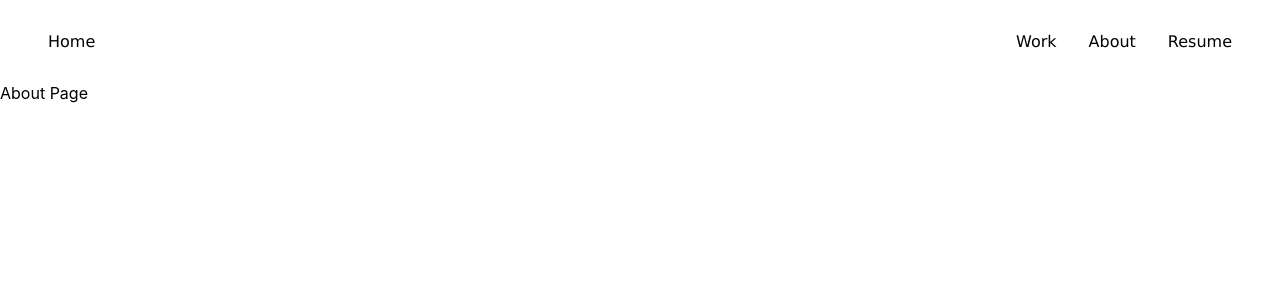
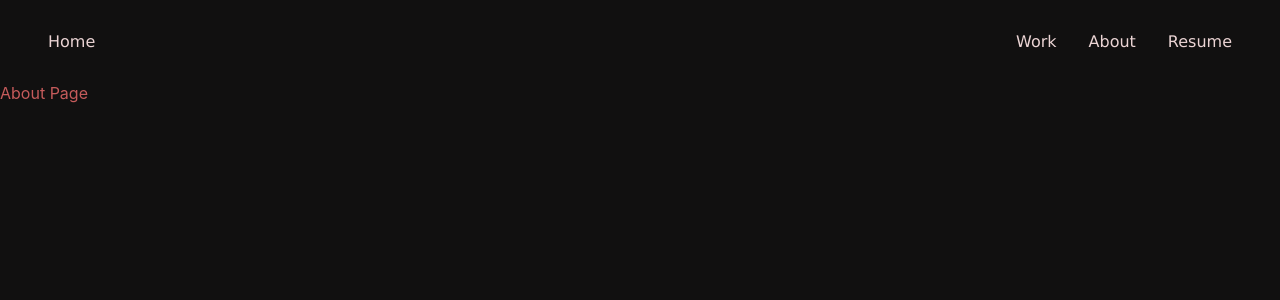
Before and after one commit to jvn1567/Personal-Site, a React (Create React App) app: page /about in a window 1280 px wide. Shown: the top 300 px of the page. Built offline with nearby package versions, Linux system fonts and the light colour scheme.

Commit message:
image link finagling

```diff
--- a/package.json
+++ b/package.json
@@ -10,6 +10,7 @@
     "react-dom": "^18.2.0",
     "react-router-dom": "^6.4.3",
     "react-scripts": "5.0.1",
+    "request": "^2.79.0",
     "web-vitals": "^2.1.4"
   },
   "scripts": {
--- a/src/App.css
+++ b/src/App.css
@@ -1,38 +1,11 @@
-.App {
-  text-align: center;
+body {
+  background-color: #111010;
 }
 
-.App-logo {
-  height: 40vmin;
-  pointer-events: none;
+p, h1, h2, img {
+  color: rgb(197, 91, 91);
 }
 
-@media (prefers-reduced-motion: no-preference) {
-  .App-logo {
-    animation: App-logo-spin infinite 20s linear;
-  }
+a {
+  color: rgb(235, 212, 212);
 }
-
-.App-header {
-  background-color: #282c34;
-  min-height: 100vh;
-  display: flex;
-  flex-direction: column;
-  align-items: center;
-  justify-content: center;
-  font-size: calc(10px + 2vmin);
-  color: white;
-}
-
-.App-link {
-  color: #61dafb;
-}
-
-@keyframes App-logo-spin {
-  from {
-    transform: rotate(0deg);
-  }
-  to {
-    transform: rotate(360deg);
-  }
-}
--- a/src/assets/projects.json
+++ b/src/assets/projects.json
@@ -1,16 +1,22 @@
 {
   "projects": [
     {
-      "title": "Decision Tree",
-      "description": "Description filler text"
+      "description": "Description filler text",
+      "github": "https://github.com/jvn1567/DecisionTree",
+      "image": "../../assets/chess.gif",
+      "title": "Decision Tree"
     },
     {
-      "title": "Chess",
-      "description": "Description filler text"
+      "description": "Description filler text",
+      "github": "https://github.com/jvn1567/Chess",
+      "image": "https://user-images.githubusercontent.com/56368354/142670646-611e3c6d-c7dc-4adc-bca2-c4248feab302.gif",
+      "title": "Chess"
     },
     {
-      "title": "Sudoku Solver",
-      "description": "Description filler text"
+      "description": "Description filler text",
+      "github": "https://github.com/jvn1567/SudokuSolver",
+      "image": "https://user-images.githubusercontent.com/56368354/124191254-65931200-da78-11eb-8dde-b3c2d9204850.gif",
+      "title": "Sudoku Solver"
     }
   ]
 }
--- a/src/components/MainNav/style.css
+++ b/src/components/MainNav/style.css
@@ -1,6 +1,5 @@
 a {
   text-decoration: none;
-  color:black;
 }
 
 nav {
--- a/src/components/ProjectBlock/index.js
+++ b/src/components/ProjectBlock/index.js
@@ -3,14 +3,14 @@ import './style.css';
 import Data from '../../assets/projects.json';
 
 const ProjectBlock = () => {
-
   return (
     <div className='main-project-block'>
       {Data.projects.map( (project) => (
         <div className='project-tile'>
-          <h2>THIS IS AN IMAGE</h2>
+          <img src={project.image} alt='Project GIF'></img>
           <h2>{project.title}</h2>
           <p>{project.description}</p>
+          <a href={project.github} target="_blank" rel="noopener noreferrer">GitHub</a>
         </div>
       ))}
     </div>
--- a/src/components/ProjectBlock/style.css
+++ b/src/components/ProjectBlock/style.css
@@ -12,3 +12,7 @@
 .project-tile h2, h1, p {
   margin: 0;
 }
+
+img {
+  width: 100%;
+}
--- a/src/pages/About/index.js
+++ b/src/pages/About/index.js
@@ -4,7 +4,7 @@ import './style.css';
 const About = () => {
   return (
     <div>
-      About Page
+      <p>About Page</p>
     </div>
   )
 }
```
Also changed, not shown: 1 other file (tests, documents, lock files or other folders).
